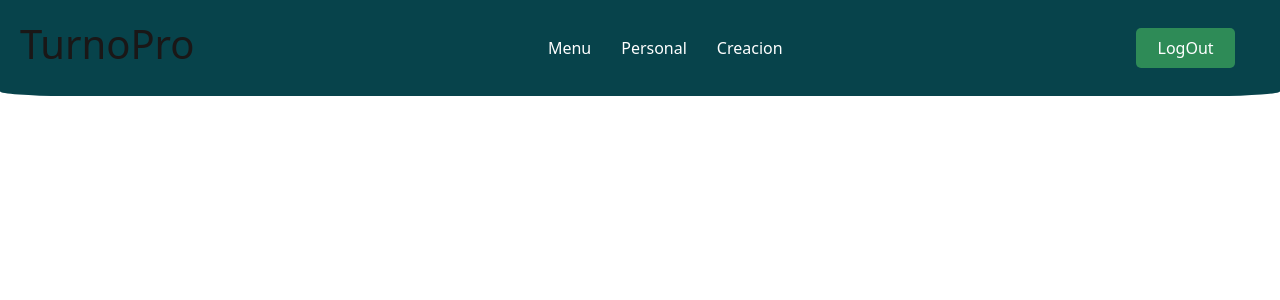
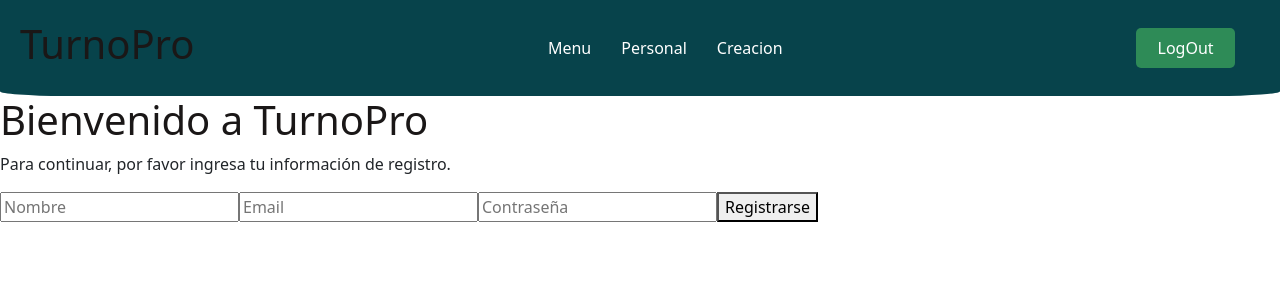
Before and after one commit to CamiloCabezas/TurnoProclean, a React (Vite) app in the folder TurnoProFornt/TurnoPro/: page /signin in a window 1280 px wide. Shown: the top 300 px of the page. Built offline with nearby package versions, Linux system fonts and the light colour scheme; sample sign-in values are in the browser's storage.

Commit message:
form sign in

```diff
--- a/TurnoProFornt/TurnoPro/src/App.jsx
+++ b/TurnoProFornt/TurnoPro/src/App.jsx
@@ -3,7 +3,7 @@ import Navbar from "./components/navbar/navbar";
 import Login from "./routes/login/login"
 import Menu from "./routes/menu/menu"
 import PrivateRoute from "./PrivateRoute";
-
+import Signin from "./components/signin/signin";
 function App() {
   const location = useLocation();
 
@@ -26,7 +26,16 @@ function App() {
             </PrivateRoute>
           }
         />
+        <Route
+          path="/signin"
+          element={
+            <PrivateRoute>
+              <Signin />
+            </PrivateRoute>
+          }
+        />
       </Routes>
+
     </>
   );
 }
--- /dev/null
+++ b/TurnoProFornt/TurnoPro/src/components/signin/signin.jsx
@@ -0,0 +1,18 @@
+
+
+const Signin = () => {
+    return (
+        <div>
+            <h1>Bienvenido a TurnoPro</h1>
+            <p>Para continuar, por favor ingresa tu información de registro.</p>
+            <form>
+                <input type="text" placeholder="Nombre" />
+                <input type="email" placeholder="Email" />
+                <input type="password" placeholder="Contraseña" />
+                <button type="submit">Registrarse</button>
+            </form>
+        </div>
+    )
+}
+
+export default Signin;
```
